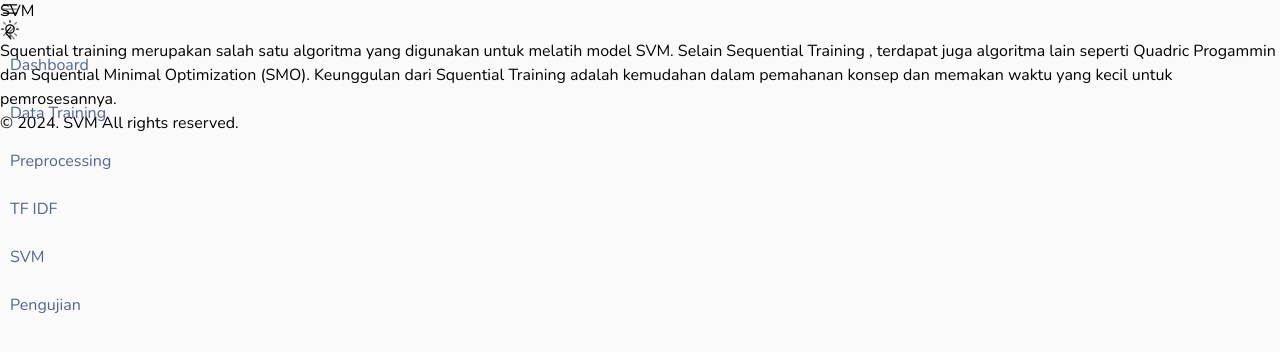
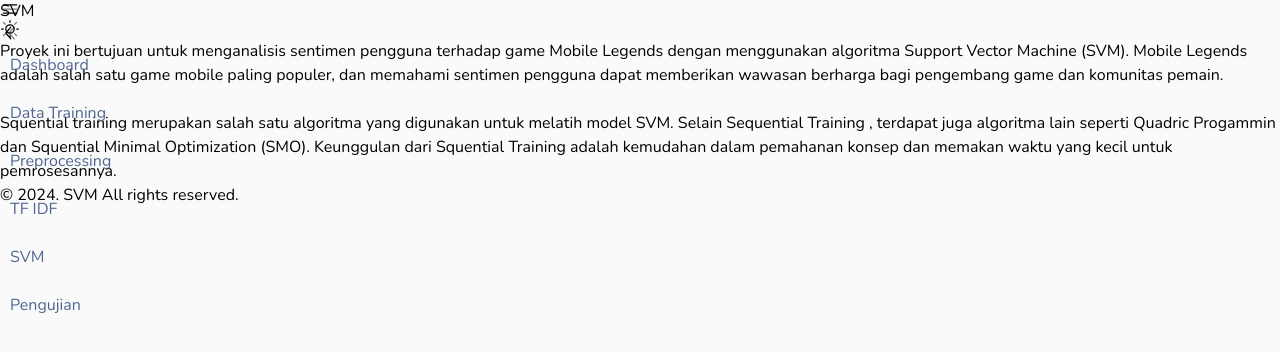
Before and after one commit to sonyadriko/frontend_svm, a PHP site: page /svm/pages/index.php in a window 1280 px wide. Shown: the part 50-402 px from the top of the page. Run offline with PHP 8.4, Linux system fonts and the light colour scheme; style sheets or scripts are compiled from the project's sources.

Commit message:
update index

```diff
--- a/pages/index.php
+++ b/pages/index.php
@@ -32,6 +32,11 @@
             <!-- start main content section -->
             <div class="animate__animated p-6" :class="[$store.app.animation]">
                 <div>
+                    <h6>Proyek ini bertujuan untuk menganalisis sentimen pengguna terhadap game Mobile Legends dengan
+                        menggunakan algoritma Support Vector Machine (SVM). Mobile Legends adalah salah satu game mobile
+                        paling populer, dan memahami sentimen pengguna dapat memberikan wawasan berharga bagi pengembang
+                        game dan komunitas pemain.</h6>
+                    <br>
                     <h6>Squential training merupakan salah satu algoritma yang digunakan untuk
                         melatih model SVM. Selain Sequential Training , terdapat juga algoritma lain
                         seperti Quadric Progammin dan Squential Minimal Optimization (SMO).
@@ -51,21 +56,3 @@
 </body>
 
 </html>
-<script>
-document.addEventListener("DOMContentLoaded", function() {
-    var currentPath = window.location.pathname;
-    var currentPage = currentPath.split('/').pop();
-
-    var sidebarItems = document.querySelectorAll('.menu .nav-item');
-
-    sidebarItems.forEach(function(item) {
-        var link = item.querySelector('.nav-link');
-        var href = link.getAttribute('href');
-
-        // Memeriksa apakah href di sidebar cocok dengan halaman yang sedang dibuka
-        if (currentPage === href) {
-            item.classList.add('active');
-        }
-    });
-});
-</script>
```
